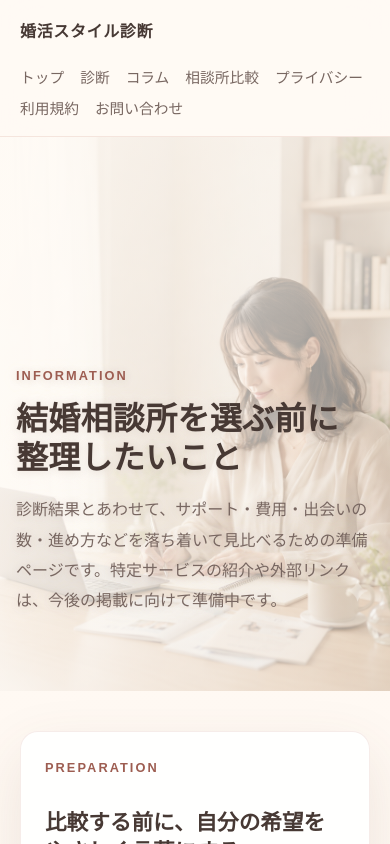
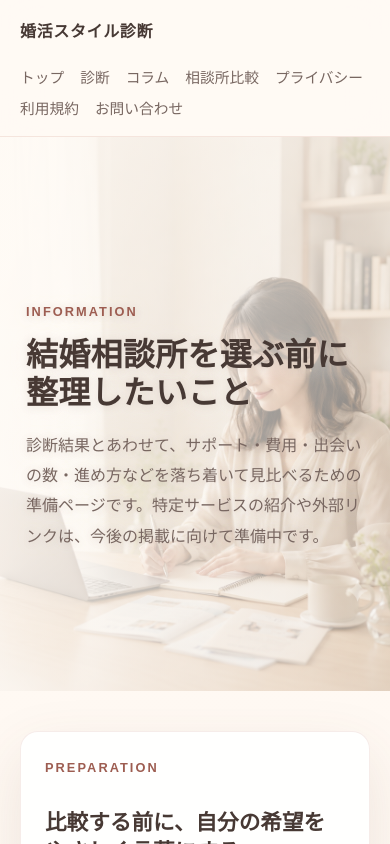
Before and after one commit to kenichis1971-cloud/konkatsu-diagnosis-site, a Next.js app: page /marriage-agencies in a window 390 px wide. Shown: the top 844 px of the page. Built offline with nearby package versions, Linux system fonts and the light colour scheme.

Commit message:
Reposition agencies hero text on image

```diff
--- a/app/globals.css
+++ b/app/globals.css
@@ -818,7 +818,7 @@ p {
   position: relative;
   display: grid;
   min-height: clamp(520px, 56.25vw, 900px);
-  align-items: end;
+  align-items: center;
   overflow: hidden;
   padding: clamp(64px, 8vw, 112px) clamp(20px, 5vw, 72px);
   background-color: #f7e9df;
@@ -842,8 +842,8 @@ p {
   z-index: 2;
   width: min(1120px, 100%);
   margin: 0 auto;
-  padding: clamp(24px, 4vw, 48px) 0;
-  transform: translateY(clamp(-56px, -4vw, -28px));
+  padding: clamp(24px, 4vw, 48px) clamp(12px, 2.5vw, 36px);
+  transform: translateY(clamp(-40px, -3vw, -24px));
   text-shadow: 0 2px 18px rgba(255, 250, 244, 0.78), 0 1px 8px rgba(103, 74, 58, 0.18);
 }
 
@@ -885,8 +885,8 @@ p {
   }
 
   .agencies-hero__content {
-    padding: 24px 0 0;
-    transform: translateY(-18px);
+    padding: 24px 10px 0;
+    transform: translateY(-8px);
   }
 
   .agencies-hero__content h1 {
```
